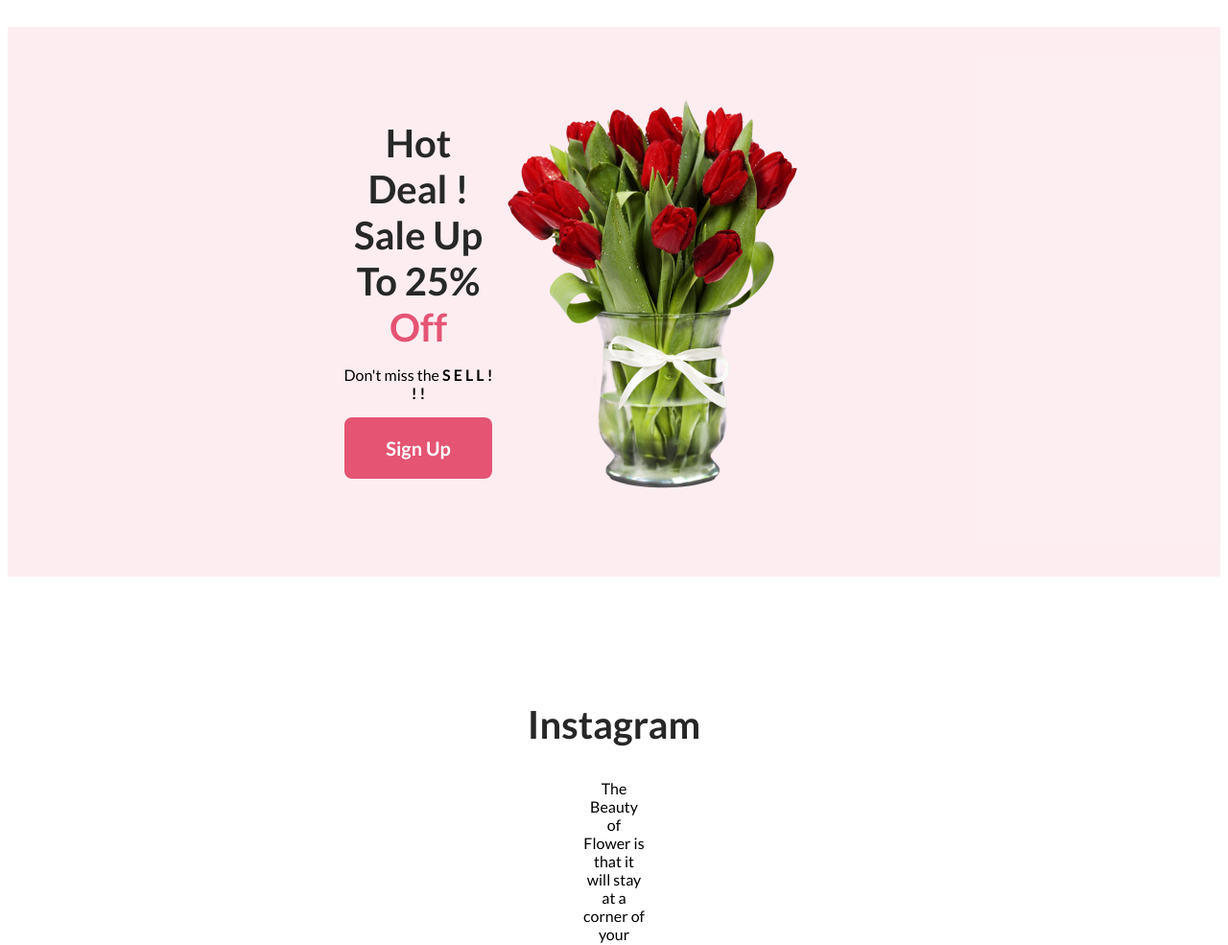
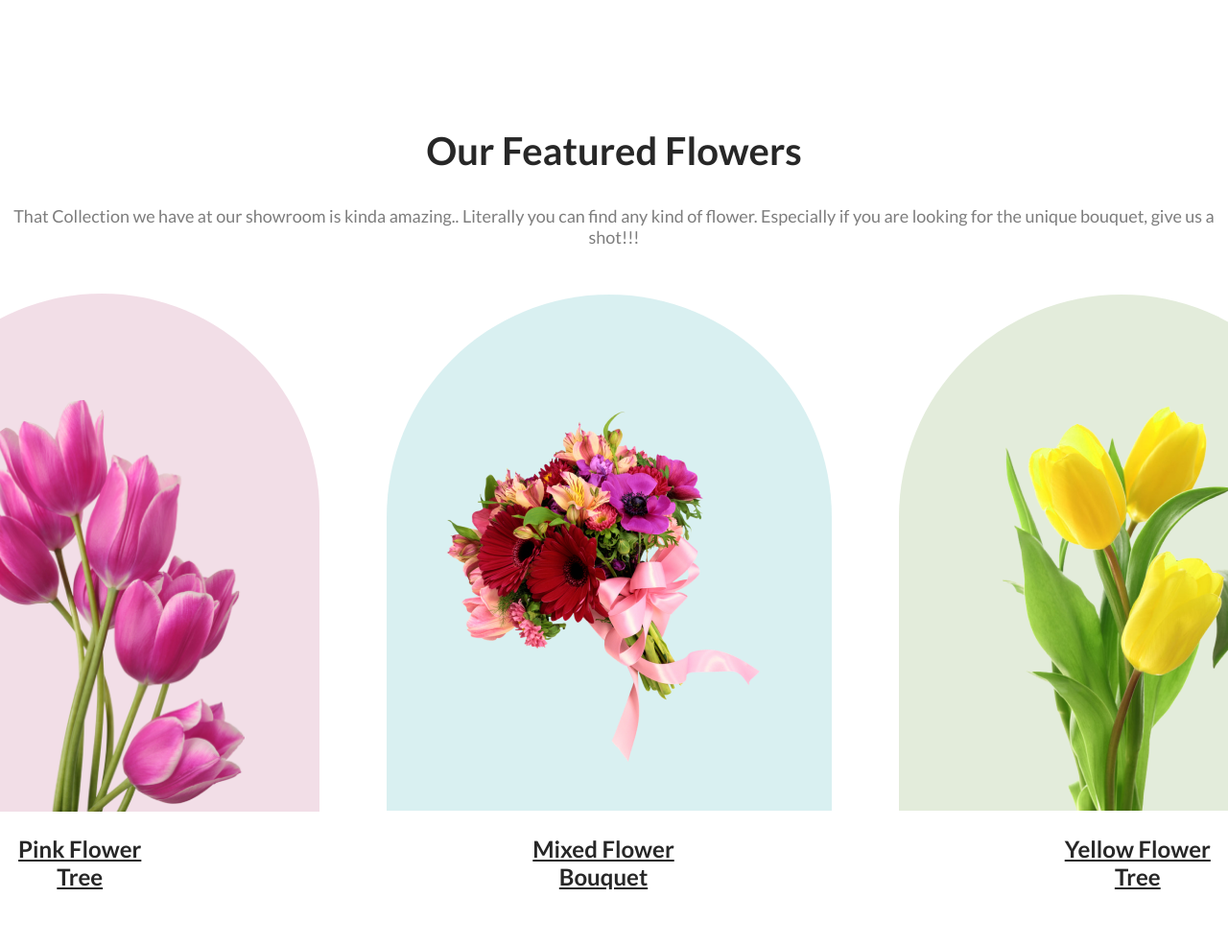
Before and after one commit to KnightAnik/a-flower-page, a plain HTML site: page index.html in a window 1280 px wide. Shown: the part 959-1944 px from the top of the page at 96% size. Drawn offline with Linux system fonts and the light colour scheme.

Commit message:
added location and corrected margin

```diff
--- a/index.html
+++ b/index.html
@@ -28,6 +28,28 @@
 
     <main>
 
+    <!--FEATURED section-->
+    <section>
+        <h2 class="update-title">
+            Our Featured Flowers
+        </h2>
+        <p class="update-text">
+            That Collection we have at our showroom is kinda amazing.. Literally you can find any kind of flower. Especially if you are looking for the unique bouquet, give us a shot!!!
+        </p>
+
+        <div class="aligning-flower">
+            <img src="Flower Asset/pngwing 6.png" alt="" class="img1">
+            <img src="Flower Asset/pngwing 5.png" alt="" class="img2">
+            <img src="Flower Asset/pngwing 7.png" alt="" class="img3">
+        </div>
+
+        <div class="underlined-text">
+            <p><u>Pink Flower Tree</u></p>
+            <p><u>Mixed Flower Bouquet</u></p>
+            <p><u>Yellow Flower Tree</u></p>
+        </div>
+    </section>
+
     <!--sell section-->
     <section>
         <div class="sale-alignment header" style="margin-top: 50px;">
@@ -40,19 +62,44 @@
                 </p>
                 <button class="btn-primary">Sign Up</button>
             </div>
-            <div class="main-div-image"><img src="Flower Asset/pngwing 8.png" alt="Roses"></div>
+            <div><img src="Flower Asset/pngwing 8.png" alt="Roses"></div>
         </div>
     </section>
 
     <!--Insta section-->
     <section>
         <div>
-            <h2 class="third-title">Instagram</h2>
+            <h2 class="update-title">Instagram</h2>
             <p class="insta-content">The Beauty of Flower is that it will stay at a corner of your home and beautify your living condition and certainly testifies your care for plants and also testifies your purity.. Did you know?</p>
 
             <div class="img-container">
                 <img src="Flower Asset/Flower 01.png" alt=""><img src="Flower Asset/Rectangle 4.png" alt=""><img src="Flower Asset/Rectangle 5.png" alt=""><img src="Flower Asset/Rectangle 6.png" alt="">
             </div>
+        </div>
+    </section>
+
+    <!--sell section-->
+    <section>
+        <div class="location-seg-alignment header" style="margin-top: 50px;">
+            <div class="main-div-writingpart">
+                <h6 class="second-title">
+                    Want To Visit!?
+
+                </h6>
+                <p>
+                    Feel free to visit us. We are open <strong>from 08:00 to 16:00</strong>.
+                </p><br><br><br>
+                <address>
+                    <b>Visit us at:</b><br>
+                    House: 20,<br>
+                    Road: 9/C,<br>
+                    Sector: 05<br>
+                    Uttara, Dhaka, Bangladesh<br><br><br>
+                    <b>Contact: </b>01700000000
+                </address><br><br>
+                <p><b>You are cordially invited. We would love to hear from you. </b></p>
+            </div>
+            <div><img src="Flower Asset/location.png" alt="location" height="500px" width="900px"></div>
         </div>
     </section>
 
@@ -75,7 +122,7 @@
                 <h1 class="footer-title">
                     <span style="color: #E55473;">Flower</span><span style="color: #fff;">Shop</span>
                 </h1>
-                <p style="color: white;">
+                <p style="color: white; padding-bottom: 25px;">
                     Do plant flowers ❤️
                 </p>
                 <p style="color: gray;"><small>@2020-2023, FlowerShop.com. All rights reserved. </small></p>
--- a/styles/flowery.css
+++ b/styles/flowery.css
@@ -1,5 +1,20 @@
 * {
     font-family: 'Lato', sans-serif;
+
+}
+
+body{
+    margin:0;
+}
+
+.btn-primary {
+    border-radius: 8px;
+    background: #E55473;
+    color: white;
+    border: 0;
+    padding: 20px 43px;
+    font-size: 20px;
+    font-weight: 700;
 }
 
 /*Header Section*/
@@ -43,22 +58,60 @@
     color: #FD6E0A;
 }
 
-.btn-primary {
-    border-radius: 8px;
-    background: #E55473;
-    color: white;
-    border: 0;
-    padding: 20px 43px;
-    font-size: 20px;
-    font-weight: 700;
-}
-
 .banner .header-flower-pic {
     width: 500px;
     padding: 50px 240px 0px 97px;
 }
 
 /*Main Section*/
+
+/*featured section*/
+
+.aligning-flower {
+    display: flex;
+    justify-content: center;
+    align-items: center;
+    gap: 70px;
+}
+
+.img1 {
+    background-color: rgba(167, 33, 98, 0.15);
+    border-radius: 300px 300px 0px 0px;
+    height: 430px;
+    width: 300px;
+    padding: 110px 78px 0px 76px;
+    margin-top: 30px;
+}
+
+.img2 {
+    border-radius: 300px 300px 0px 0px;
+    background-color: rgba(5, 151, 160, 0.15);
+    height: 370px;
+    width: 370px;
+    padding: 117px 47px 51px 47px;
+    margin-top: 30px;
+}
+
+.img3 {
+    border-radius: 300px 300px 0px 0px;
+    background: rgba(71, 125, 17, 0.15);
+    height: 471px;
+    width: 314px;
+    padding: 67px 75px 0px 75px;
+    margin-top: 30px;
+}
+
+.underlined-text {
+    display: flex;
+    justify-content: center;
+    align-items: center;
+    gap: 350px;
+    color: #272727;
+    text-align: center;
+    font-size: 24px;
+    font-weight: 600;
+    margin-bottom: 130px;
+}
 
 /*sell section*/
 
@@ -71,7 +124,7 @@
     display: flex;
     align-items: center;
     justify-content: space-between;
-    margin: auto;
+    margin-top: auto;
     gap: 10px;
 }
 
@@ -85,19 +138,11 @@
 
 /*Insta Section*/
 
-.third-title {
-    color: #272727;
-    text-align: center;
-    font-size: 40px;
-    font-weight: 800;
-    margin-top: 130px;
-}
-
 .insta-content {
     padding: 0px 600px;
     align-items: center;
     text-align: center;
-    margin-bottom: 50px;
+    margin-bottom: 100px;
 }
 
 .img-container {
@@ -109,13 +154,35 @@
     margin-bottom: 130px;
 }
 
+/*Location section*/
+
+.main-div-writingpart {
+    text-align: center;
+}
+
+.location-seg-alignment {
+    padding: 40px 230px 40px 250px;
+    display: flex;
+    justify-content: space-between;
+    margin: auto;
+    gap: 250px;
+}
+
+.second-title {
+    color: #272727;
+    font-size: 40px;
+    font-weight: 800;
+    margin-top: 5px;
+    margin-bottom: 15px;
+}
+
 /*latest Deals section*/
 
 .update-container {
     background-image: url(../Rectangle9.png);
-    background-repeat: no-repeat ;
+    background-repeat: no-repeat;
     padding: auto;
-    margin: 0 240px 50px 240px;
+    margin: 130px 240px 130px 240px;
 }
 
 .update-title {
@@ -156,3 +223,8 @@
     padding: 100px 440px;
     margin-top: 130px;
 }
+
+.footer-title {
+    font-size: 48px;
+    font-weight: 800;
+}
```
Also changed, not shown: Flower Asset/location.png (added).
